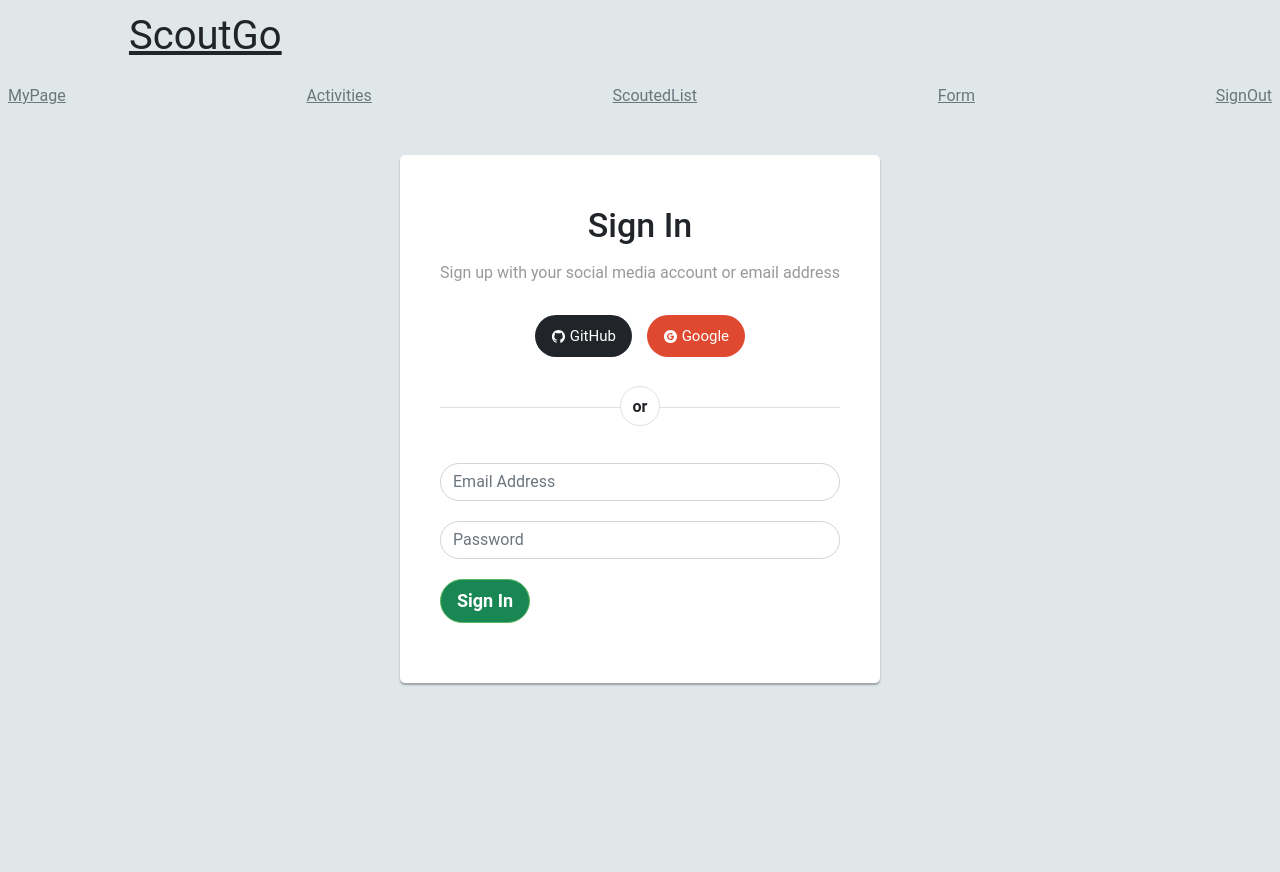
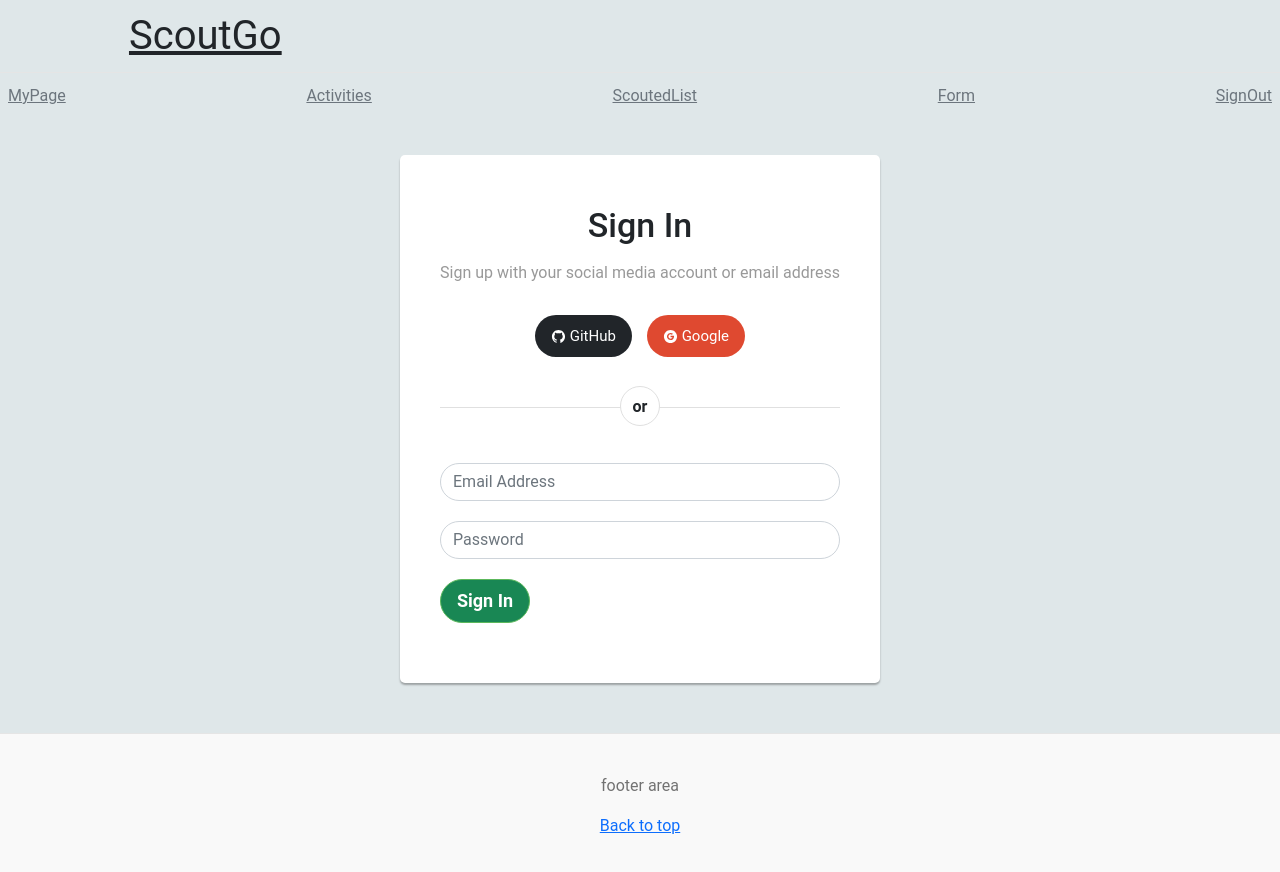
Before and after one commit to taiki-nd/scout_go_front, a React (Create React App) app: page /signin in a window 1280 px wide. Shown: the top 872 px of the page. Before the commit the page ends 800 px from the top, so only its background shows below. Built offline with nearby package versions, Linux system fonts and the light colour scheme; no server answers.

Commit message:
footerの作成

```diff
--- a/src/App.tsx
+++ b/src/App.tsx
@@ -1,6 +1,7 @@
 import { BrowserRouter, Route, Routes } from 'react-router-dom';
 import './App.css';
 import { Header } from './components/part/Header';
+import { Footer } from './components/part/Footer';
 import { SignUp } from './components/page/user/signup/SignUp';
 import { SignUp2 } from './components/page/user/signup/SignUp2';
 import { SignIn } from './components/page/user/signin/SignIn';
@@ -12,17 +13,13 @@ function App() {
         <BrowserRouter>
           <Header />
           <main className="container">
-
             <Routes>
               <Route path="/signup" element={<SignUp />} />
               <Route path="/signup2" element={<SignUp2 />} />
               <Route path="/signin" element={<SignIn />} />
             </Routes>
-
-            {
-              // footer
-            }
           </main>
+          <Footer />
         </BrowserRouter>
       </body>
     </>
--- /dev/null
+++ b/src/components/part/Footer.tsx
@@ -0,0 +1,12 @@
+export const Footer = () => {
+  return (
+    <>
+      <footer className="blog-footer">
+        <p>footer area</p>
+        <p>
+          <a href="/">Back to top</a>
+        </p>
+      </footer>
+    </>
+  );
+}
```
